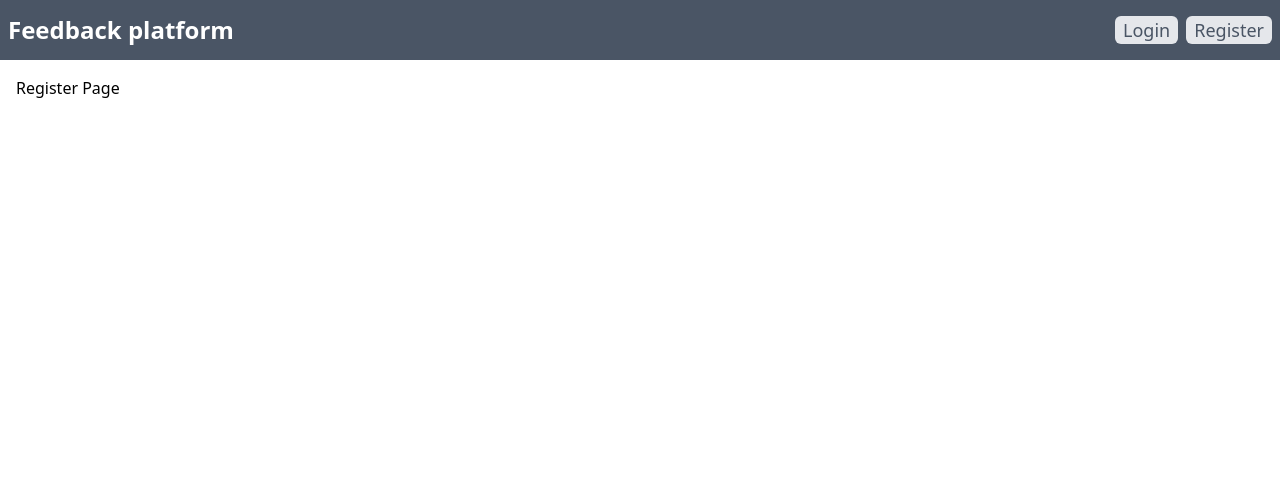
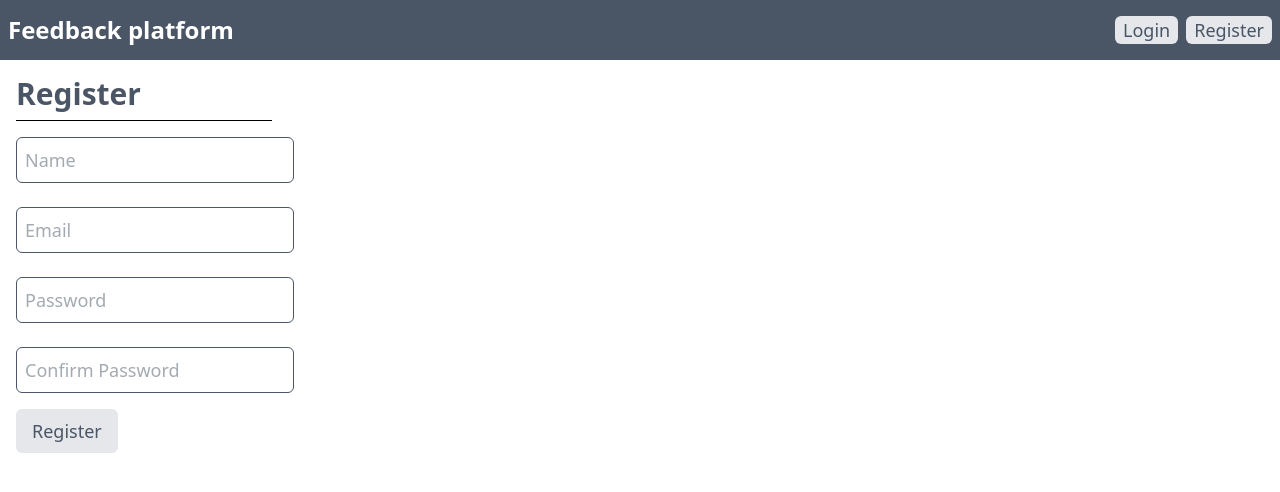
Before and after one commit to moshoubash/feedback_platform_next, a Next.js app: page /register in a window 1280 px wide. Shown: the top 492 px of the page. Built offline with nearby package versions, Linux system fonts and the light colour scheme; no server answers.

Commit message:
feat: implement user registration form with validation and fix navbar display logic

```diff
--- a/api/users/route.ts
+++ b/api/users/route.ts
@@ -58,7 +58,7 @@ export async function register({ name, email, password, password_confirmation }:
     setStorageItem('token', user.token);
     setStorageItem('user', JSON.stringify(user));
 
-    if(!user.message){
+    if(!user.errors){
         window.location.href = "/";
     }
 
--- a/app/(auth)/register/page.tsx
+++ b/app/(auth)/register/page.tsx
@@ -1,3 +1,95 @@
+"use client";
+
+import { register } from "@/api/users/route";
+import { useState } from "react";
+
 export default function RegisterPage() {
-  return <div>Register Page</div>;
+  const [errors, setErrors] = useState({});
+
+  const handleRegister = async (e: React.FormEvent) => {
+    e.preventDefault();
+    setErrors({});
+    const name = (e.currentTarget as HTMLFormElement).name.value;
+    const email = (e.currentTarget as HTMLFormElement).email.value;
+    const password = (e.currentTarget as HTMLFormElement).password.value;
+    const passwordConfirmation = (e.currentTarget as HTMLFormElement)
+      .password_confirmation.value;
+    const response = await register({
+      name,
+      email,
+      password,
+      password_confirmation: passwordConfirmation,
+    });
+
+    if (response.errors) {
+      console.log(response.errors);
+      setErrors(response.errors);
+    }
+
+    if (response.success) {
+      window.location.href = "/";
+    } else {
+      setErrors(response.errors);
+    }
+  };
+
+  return (
+    <div>
+      <h1 className="text-3xl font-bold text-gray-600">Register</h1>
+      <hr className="w-64 my-2" />
+      {errors && (
+        <>
+          <p className="text-red-600 rounded-sm text-lg my-2 cursor-pointer">
+            {errors?.name}
+          </p>
+          <p className="text-red-600 rounded-sm text-lg my-2 cursor-pointer">
+            {errors?.email}
+          </p>
+          <p className="text-red-600 rounded-sm text-lg my-2 cursor-pointer">
+            {errors?.password}
+          </p>
+        </>
+      )}
+      <form className="flex flex-col gap-2 w-64" onSubmit={handleRegister}>
+        <div>
+          <input
+            className="text-gray-600 rounded-md p-2 border border-gray-600 text-lg my-2 px-2 cursor-pointer"
+            name="name"
+            type="text"
+            placeholder="Name"
+          />
+        </div>
+        <div>
+          <input
+            className="text-gray-600 rounded-md p-2 border border-gray-600 text-lg my-2 px-2 cursor-pointer"
+            name="email"
+            type="email"
+            placeholder="Email"
+          />
+        </div>
+        <div>
+          <input
+            className="text-gray-600 rounded-md p-2 border border-gray-600 text-lg my-2 px-2 cursor-pointer"
+            name="password"
+            type="password"
+            placeholder="Password"
+          />
+        </div>
+        <div>
+          <input
+            className="text-gray-600 rounded-md p-2 border border-gray-600 text-lg my-2 px-2 cursor-pointer"
+            name="password_confirmation"
+            type="password"
+            placeholder="Confirm Password"
+          />
+        </div>
+        <button
+          className="text-gray-600 bg-gray-200 hover:bg-gray-300 w-fit  rounded-md text-lg px-4 py-2 cursor-pointer"
+          type="submit"
+        >
+          Register
+        </button>
+      </form>
+    </div>
+  );
 }
--- a/components/auth/navbar.tsx
+++ b/components/auth/navbar.tsx
@@ -15,7 +15,7 @@ export default function Navbar() {
       setIsAuthenticated(true);
       userProfile().then((user: string | null) => {
         if (user) {
-          setUserName(JSON.parse(user || "{}")["user"].email);
+          setUserName(JSON.parse(user || "{}")["user"]?.email ?? "Unknown");
         }
       });
     }
```
